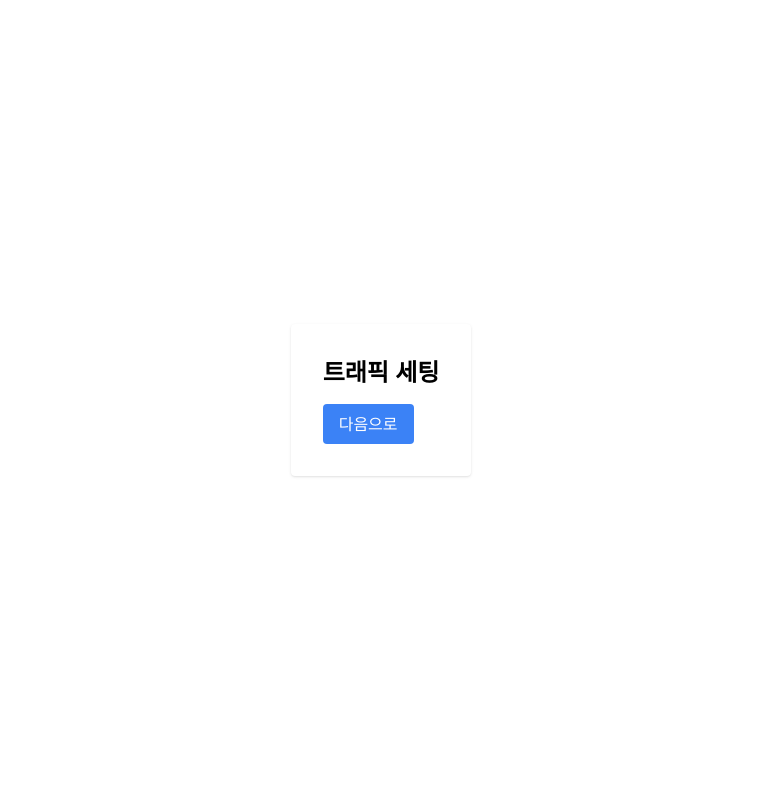
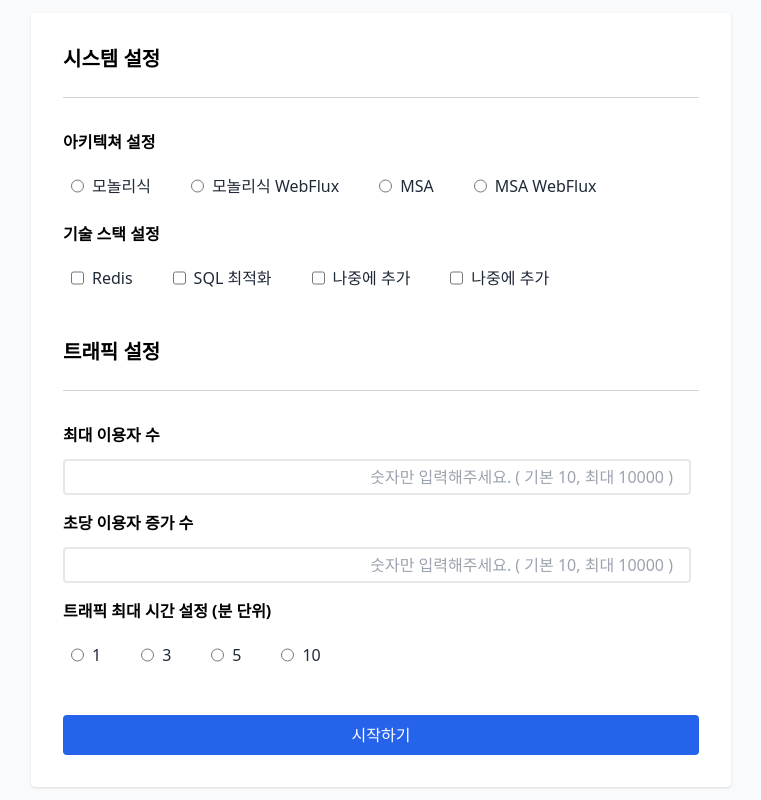
Before and after one commit to Jaetty/ticketing-benchmark, a React (Create React App) app in the folder frontend/ticketing-app/: page /traffic in a window 1280 px wide. Shown: the whole page, without its empty margins (259-1020 px from the left). Built offline with nearby package versions, Linux system fonts and the light colour scheme.

Commit message:
Feat : 시스템 설정 페이지 기본 구조 설정

```diff
--- a/frontend/ticketing-app/src/pages/TrafficSetting.tsx
+++ b/frontend/ticketing-app/src/pages/TrafficSetting.tsx
@@ -1,18 +1,182 @@
+import { useState } from "react";
 import { useNavigate } from "react-router-dom";
 
 export default function TrafficSetting() {
   const navigate = useNavigate();
 
+  /* 아래는 버튼 관련 변수 및 함수 모음 */
+
+  // 라디오 설정 기억하는 변수, 그걸 교체하는 함수
+  const [selectedItem, setselectedItem] = useState<string | null>(null);
+  // 체크 박스 설정 기억하는 변수, 그걸 교체하는 함수
+  const [checkedItems, setcheckedItems] = useState<string[]>([]);
+
+  // 라디오 변환 함수
+  const handleRadioItemChange = (option: string) => {
+    setselectedItem(option);
+  };
+
+  // 체크박스 변환 변수
+  const handleCheckBoxChange = (item: string) => {
+    setcheckedItems(prev =>
+      prev.includes(item)
+        ? prev.filter(i => i !== item) // 이미 있으면 제거
+        : [...prev, item] // 없으면 추가
+    );
+  };
+
+
+  /* 아래는 트래픽 관련 변수 및 함수 */
+
+  // 트래픽 최대 인원 수 / 증가량 설정
+  const [inputs, setInputs] = useState({ population: "", stage: "" });
+
+  const handleTextInputChange = (e: React.ChangeEvent<HTMLInputElement>) => {
+    const { name, value } = e.target;
+    // 숫자만 허용 (빈 문자열도 허용해서 지우기 가능)
+    if (/^\d*$/.test(value)) {
+      setInputs((prev) => ({
+        ...prev,
+        [name]: value,
+      }));
+    }
+  };
+
+  const [maxTime, setMaxTime] = useState<number | null>(null);
+
+  const handleMaxTimeChange = (item : number) => {
+    setMaxTime(item);
+  };
+
+  // 시작하기 버튼 눌렀을 때 처리 부분
+  const handleSubmit = () => {
+    if (selectedItem === null) {
+      alert("아키텍처를 선택해주세요!");
+      return;
+    }
+    if (checkedItems.length === 0) {
+      alert("스킬을 하나 이상 선택해주세요!");
+      return;
+    }
+    if (inputs.population === "") {
+      inputs.population = '10';
+    }
+    if (inputs.stage === "" || inputs.stage > inputs.population) {
+      // 처음부터 꽉 있는걸로로
+      inputs.stage = inputs.population;
+    }
+    if (maxTime === null){
+      alert("트래픽 최대 시간을 설정해주세요!");
+      return;
+    }
+
+    alert(`선택한 아키텍쳐는 ${selectedItem}\n선택한 스킬은 "${checkedItems.join(", \"")}"입니다.\n최대 이용자 수는 : ${inputs.population}\n초당 이용자 증가 수 : ${inputs.stage}`);
+    // 예: 제출 후 다음 페이지로 이동
+    navigate("/login");
+  };
+
   return (
-    <div className="flex flex-col items-center justify-center min-h-screen">
+    <div className="flex flex-col items-center justify-center min-h-screen bg-gray-50">
+      <div className="bg-white p-8 rounded shadow w-full max-w-[700px]">
+        <h2 className="text-xl font-bold">시스템 설정</h2>
+        <hr className="my-6 border-gray-300 mb-8"/>
 
-      <div className="bg-white p-8 rounded shadow">
-        <h1 className="text-2xl font-bold mb-4">트래픽 세팅</h1>
+        {/* 아키텍처 설정하는 부분 */}
+        <h3 className="text-l font-bold mb-3">아키텍쳐 설정</h3>
+        <div className="flex space-x-6 mb-4">
+          {['모놀리식', '모놀리식 WebFlux', 'MSA', 'MSA WebFlux'].map((architecture) => (
+            <label
+              key={architecture}
+              className="flex items-center cursor-pointer hover:bg-gray-100 rounded p-2"
+            >
+              <input
+                type="radio"
+                name="architecture"
+                value={architecture}
+                checked={selectedItem === architecture}
+                onChange={() => handleRadioItemChange(architecture)}
+                className="mr-2 w-200 h-5 text-blue-600 focus:ring-blue-500"
+              />
+              <span className="text-gray-800">{architecture}</span>
+            </label>
+          ))}
+        </div>
+
+        {/* 기술 스택 설정 부분 */}
+        <h3 className="text-l font-bold mb-3">기술 스택 설정</h3>
+        <div className="flex space-x-6 mb-4">
+          {['Redis', 'SQL 최적화', '나중에 추가', '나중에 추가'].map((skills) => (
+            <label
+              key={skills}
+              className="flex items-center cursor-pointer hover:bg-gray-100 rounded p-2"
+            >
+              <input
+                type="checkbox"
+                name="skills"
+                value={skills}
+                onChange={() => handleCheckBoxChange(skills)}
+                className="mr-2 w-200 h-5 text-blue-600 focus:ring-blue-500"
+              />
+              <span className="text-gray-800">{skills}</span>
+            </label>
+          ))}
+        </div>
+
+        {/* 트래픽 설정 부분 */}
+        <h2 className="text-xl font-bold mt-[40px]">트래픽 설정</h2>
+        <hr className="my-6 border-gray-300 mb-8"/>
+
+        {/* 최대 이용자수 설정 부분*/}
+        <h3 className="text-l font-bold mb-3">최대 이용자 수</h3>
+        <div className="flex space-x-6 mb-4 justify-end">
+          <input
+            type="text"
+            inputMode="numeric"
+            name="population"
+            value={inputs.population}
+            onChange={handleTextInputChange}
+            placeholder="숫자만 입력해주세요. ( 기본 10, 최대 10000 )"
+            className="mr-2 w-full h-5 text-red-600 rounded p-4 border-2 border-gray-200 text-right"/>
+        </div>
+
+        {/* 점진적으로 증가하는 숫자 설정*/}
+        <h3 className="text-l font-bold mb-3">초당 이용자 증가 수</h3>
+        <div className="flex space-x-6 mb-4 justify-end">
+          <input
+            type="text"
+            inputMode="numeric"
+            name="stage"
+            value={inputs.stage}
+            onChange={handleTextInputChange}
+            placeholder="숫자만 입력해주세요. ( 기본 10, 최대 10000 )"
+            className="mr-2 w-full h-5 text-red-600 rounded p-4 border-2 border-gray-200 text-right"/>
+        </div>
+
+        {/* 최대 시간 설정 */}
+        <h3 className="text-l font-bold mb-3">트래픽 최대 시간 설정 (분 단위)</h3>
+        <div className="flex space-x-6 mb-4">
+          {[1, 3, 5, 10].map((time) => (
+            <label
+              key={time}
+              className="flex items-center cursor-pointer hover:bg-gray-100 rounded p-2"
+            >
+              <input
+                type="radio"
+                name="trafficOption"
+                checked={maxTime === time}
+                onChange={() => handleMaxTimeChange(time)}
+                className="mr-2 w-200 h-5 text-blue-600 focus:ring-blue-500"
+              />
+              <span className="text-gray-800">{time}</span>
+            </label>
+          ))}
+        </div>
+
         <button
-          className="bg-blue-500 text-white px-4 py-2 rounded"
-          onClick={() => navigate("/login")}
+          onClick={handleSubmit}
+          className="mt-6 w-full bg-blue-600 text-white py-2 rounded hover:bg-blue-700 transition-colors"
         >
-          다음으로
+          시작하기
         </button>
       </div>
     </div>
```
